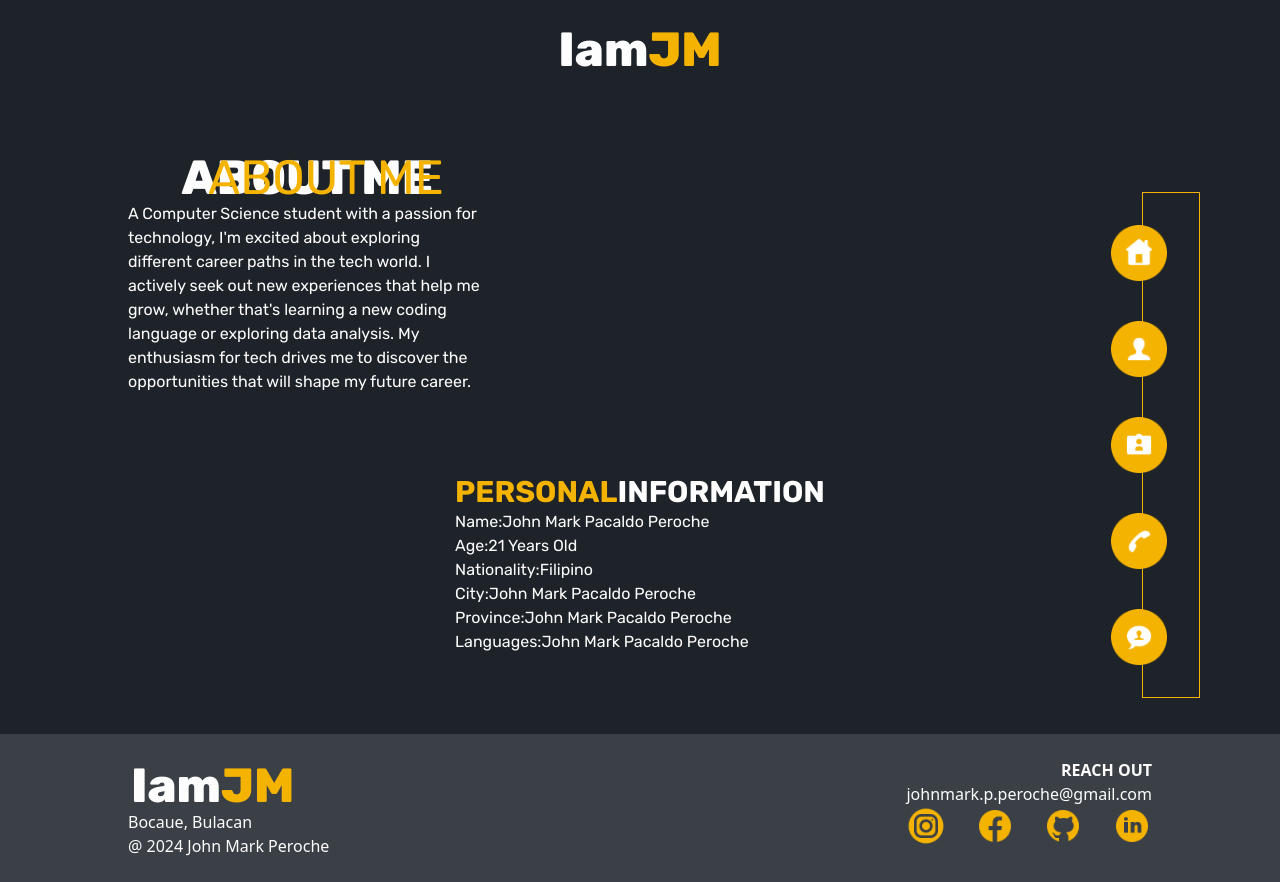
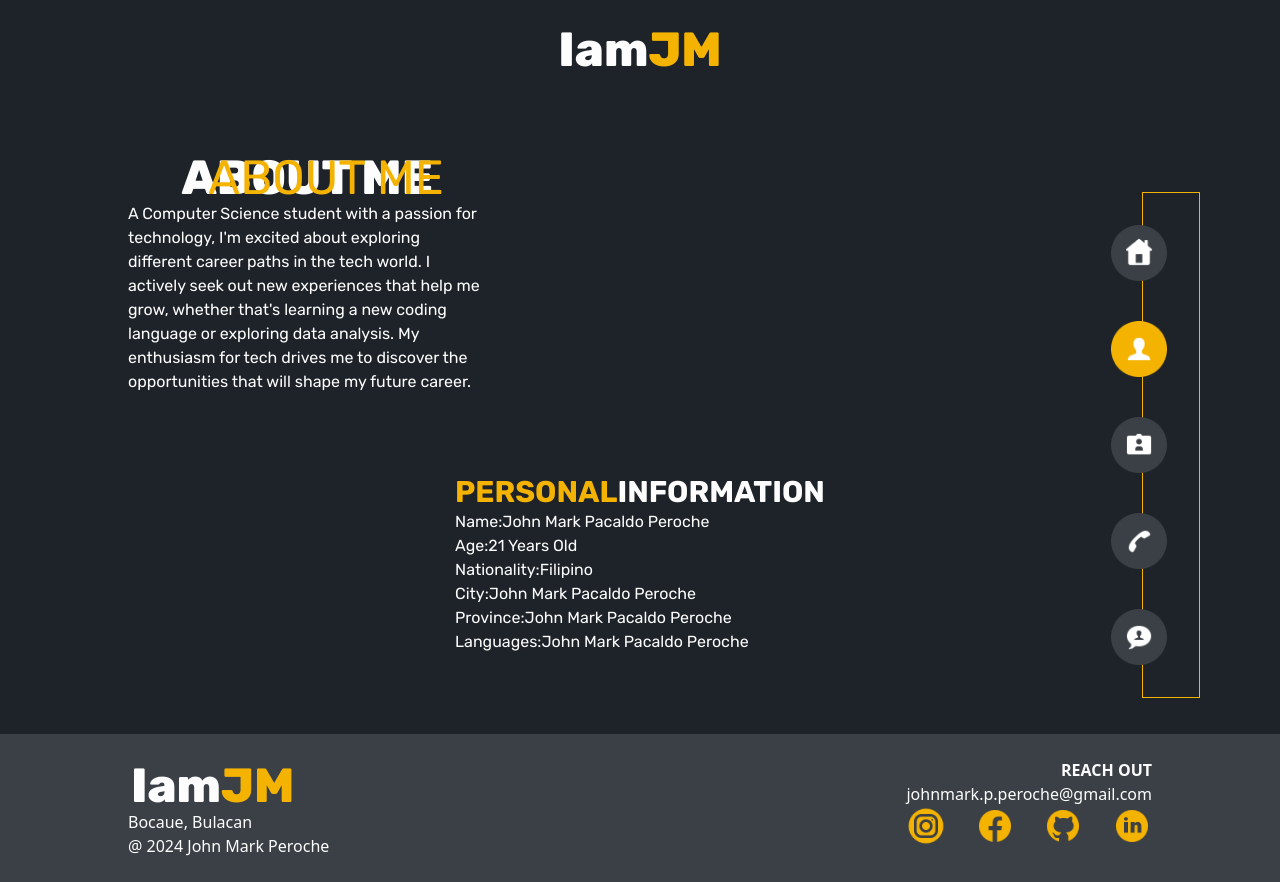
Before and after one commit to Java-rice/IAmJM, a React (Vite) app: page /IAmJM/about in a window 1280 px wide. Built offline with nearby package versions, Linux system fonts and the light colour scheme.

Commit message:
feat: added navigation active color change

```diff
--- a/src/components/navigation/Navigation.jsx
+++ b/src/components/navigation/Navigation.jsx
@@ -1,5 +1,5 @@
-import React from 'react'
-import { NavLink, Link, useNavigate } from "react-router-dom";
+import React from 'react';
+import { NavLink } from "react-router-dom";
 import AHome from "../../assets/AHome.png";
 import AAbout from "../../assets/AAbout.png";
 import AContact from "../../assets/AContact.png";
@@ -11,19 +11,38 @@ import Contacts from "../../assets/Contacts.png";
 import Project from "../../assets/Project.png";
 import Blog from "../../assets/Blog.png";
 
-
 const Navigation = () => {
   return (
     <div className="fixed top-48 right-20 py-8 border border-[#F5B301]">
       <nav className="flex flex-row relative right-8 lg:flex-col gap-10 z-10 justify-around">
-        <Link to="/IAmJM/"><img src={AHome} className='w-14 h-14'/></Link>
-        <Link to="/IAmJM/about"><img src={AAbout} className='w-14 h-14'/></Link>
-        <Link to="/IAmJM/projects"><img src={AProjects} className='w-14 h-14'/></Link>
-        <Link to="/IAmJM/contacts"><img src={AContact} className='w-14 h-14'/></Link>
-        <Link to="/IAmJM/blogs"><img src={ABlog} className='w-14 h-14'/></Link>
+        <NavLink to="/IAmJM/" end>
+          {({ isActive }) => (
+            <img src={isActive ? AHome : Home} className='w-14 h-14' alt="Home" />
+          )}
+        </NavLink>
+        <NavLink to="/IAmJM/about">
+          {({ isActive }) => (
+            <img src={isActive ? AAbout : About} className='w-14 h-14' alt="About" />
+          )}
+        </NavLink>
+        <NavLink to="/IAmJM/projects">
+          {({ isActive }) => (
+            <img src={isActive ? AProjects : Project} className='w-14 h-14' alt="Projects" />
+          )}
+        </NavLink>
+        <NavLink to="/IAmJM/contacts">
+          {({ isActive }) => (
+            <img src={isActive ? AContact : Contacts} className='w-14 h-14' alt="Contacts" />
+          )}
+        </NavLink>
+        <NavLink to="/IAmJM/blogs">
+          {({ isActive }) => (
+            <img src={isActive ? ABlog : Blog} className='w-14 h-14' alt="Blogs" />
+          )}
+        </NavLink>
       </nav>
     </div>
-  )
+  );
 }
 
-export default Navigation
+export default Navigation;
```
